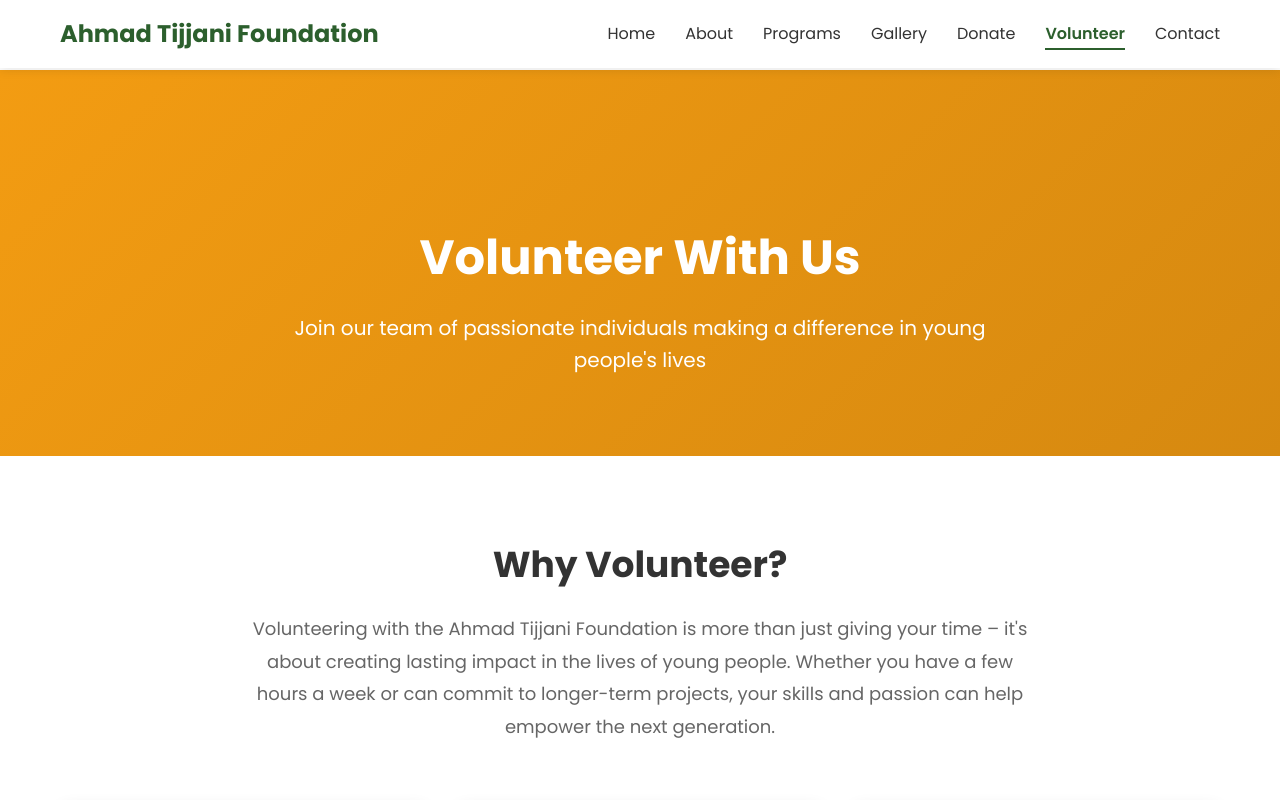
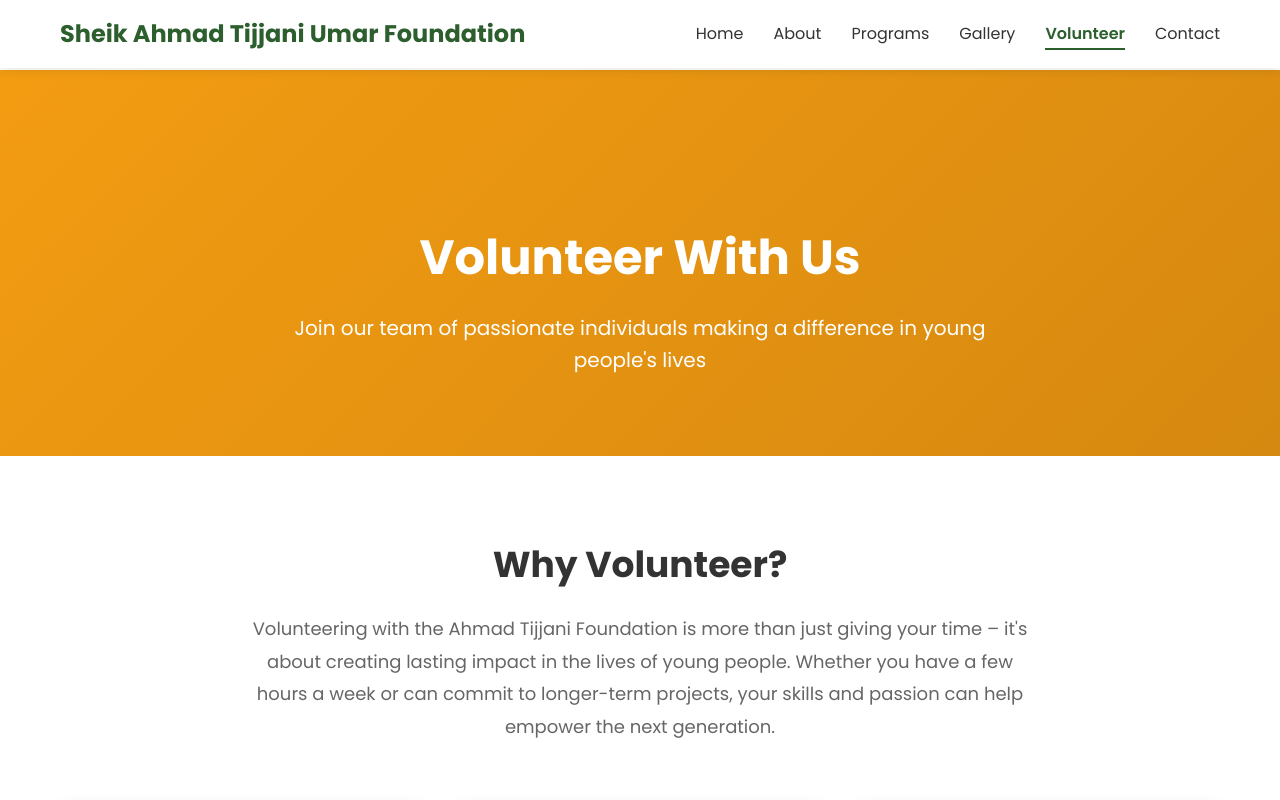
Before and after one commit to KALAMJR12/Ahmad-Tijjani-Umar-Foundation, a plain HTML site: page volunteer.html in a window 1280 px wide. Shown: the top 800 px of the page. Drawn offline with Linux system fonts and the light colour scheme.

Commit message:
Update title and footer to reflect new foundation name

```diff
--- a/volunteer.html
+++ b/volunteer.html
@@ -4,7 +4,7 @@
     <meta charset="UTF-8">
     <meta name="viewport" content="width=device-width, initial-scale=1.0">
     <meta name="description" content="Volunteer with Ahmad Tijjani Foundation - Make a difference in youth development">
-    <title>Volunteer - Ahmad Tijjani Foundation</title>
+    <title>Volunteer - Sheik Ahmad Tijjani Umar Foundation</title>
 
     <!-- CSS Stylesheet -->
     <link rel="stylesheet" href="styles.css">
@@ -23,7 +23,7 @@
             <div class="container">
                 <div class="nav-wrapper">
                     <div class="logo">
-                        <a href="index.html">Ahmad Tijjani Foundation</a>
+                        <a href="index.html">Sheik Ahmad Tijjani Umar Foundation</a>
                     </div>
 
                     <ul class="nav-menu" id="nav-menu">
@@ -31,7 +31,11 @@
                         <li><a href="index.html#about" class="nav-link">About</a></li>
                         <li><a href="index.html#programs" class="nav-link">Programs</a></li>
                         <li><a href="index.html#gallery" class="nav-link">Gallery</a></li>
+
+                        <!--
                         <li><a href="donate.html" class="nav-link">Donate</a></li>
+                        -->
+
                         <li><a href="volunteer.html" class="nav-link active">Volunteer</a></li>
                         <li><a href="index.html#contact" class="nav-link">Contact</a></li>
                     </ul>
@@ -319,7 +323,7 @@
             <div class="footer-content">
 
                 <div class="footer-section">
-                    <h4>Ahmad Tijjani Foundation</h4>
+                    <h4> Sheik Ahmad Tijjani Umar Foundation</h4>
                     <p>Empowering youth and building sustainable communities through education, skills development, and social programs.</p>
                 </div>
 
@@ -347,7 +351,7 @@
             </div>
 
             <div class="footer-bottom">
-                <p>&copy; 2025 Ahmad Tijjani Foundation. All Rights Reserved.</p>
+                <p>&copy; 2025 Sheik Ahmad Tijjani Umar Foundation. All Rights Reserved.</p>
             </div>
         </div>
     </footer>
```
